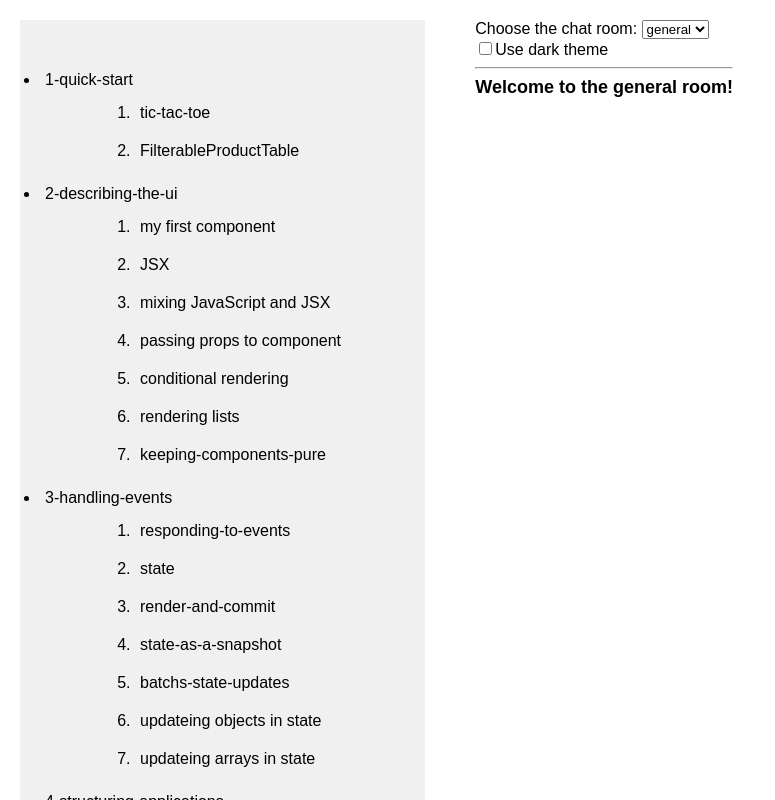
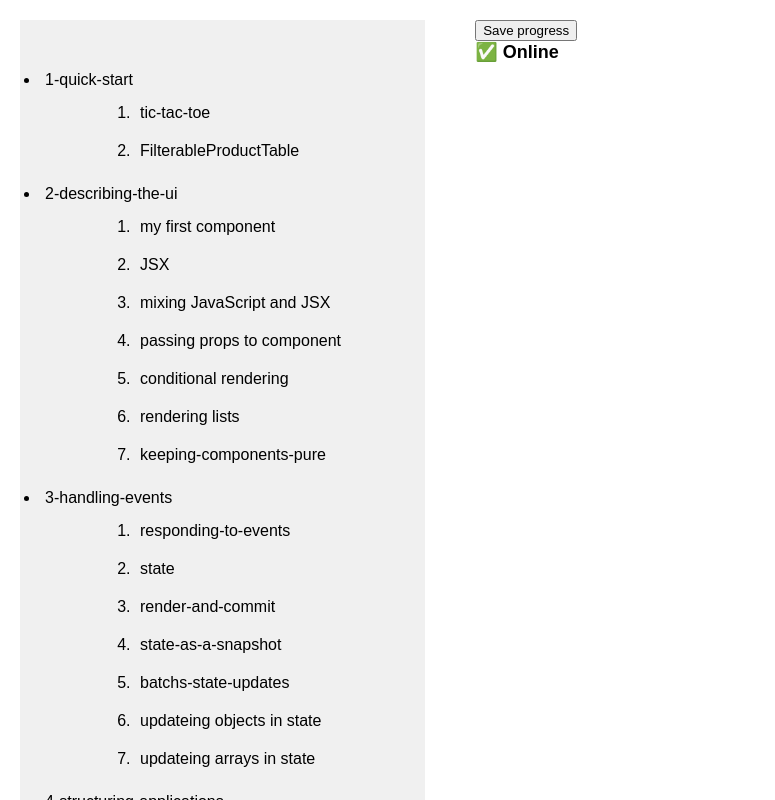
Before and after one commit to yuyongyu08/first-react-app, a React (Vite) app: page / in a window 1280 px wide. Shown: the top 800 px of the page, without its empty margins (0-775 px from the left). Built offline with nearby package versions, Linux system fonts and the light colour scheme.

Commit message:
custom hooks

```diff
--- a/src/demos.jsx
+++ b/src/demos.jsx
@@ -29,6 +29,7 @@ import MyForm from "./views/5-escape-hatches/2-manipulating-the-dom-with-refs/My
 import MyApp from "./views/5-escape-hatches/3-synchronizing-with-effects/MyApp";
 import ChatApp from "./views/5-escape-hatches/5-lifecycle-of-reactive-effects/ChatApp";
 import ChatAppWithHooks from "./views/5-escape-hatches/6-separating-events-from-effects/ChatApp";
+import CustomHookApp from "./views/5-escape-hatches/8-reusing-logix-with-custom-hooks/App"
 
 const demos = [
   {
@@ -165,6 +166,10 @@ const demos = [
       {
         title: "separating-events-from-effects",
         compoment: <ChatAppWithHooks/>,
+      },
+      {
+        title: "reusing-logix-with-custom-hooks",
+        compoment: <CustomHookApp/>,
       }
     ]
   }
--- a/src/views/5-escape-hatches/6-separating-events-from-effects/ChatRoom.jsx
+++ b/src/views/5-escape-hatches/6-separating-events-from-effects/ChatRoom.jsx
@@ -1,4 +1,5 @@
 import { useEffect, useCallback } from "react";
+import { experimental_useEffectEvent as useEffectEvent } from 'react';
 import { createConnection } from "./chat.js";
 import { showNotification } from "./notifications.js";
 const serverUrl = "https://localhost:1234";
--- /dev/null
+++ b/src/views/5-escape-hatches/7-removing-effect-dependencies/test.jsx
@@ -0,0 +1,3 @@
+/**
+ * Reactive values include props and all variables and functions declared directly inside of your component
+ */
--- /dev/null
+++ b/src/views/5-escape-hatches/8-reusing-logix-with-custom-hooks/App.jsx
@@ -0,0 +1,16 @@
+import SaveButton from "./Savebutton";
+import StatusBar from "./StatusBar";
+
+export default function App() {
+  return (
+    <>
+      <SaveButton />
+      <StatusBar />
+    </>
+  );
+}
+
+/**
+ * 1、自定义hooks是组件的一部分，仅仅为了复用和便于阅读做了封装
+ * 2、自定义hooks共享的是状态化的逻辑，而不是状态本身
+ */
--- /dev/null
+++ b/src/views/5-escape-hatches/8-reusing-logix-with-custom-hooks/Savebutton.jsx
@@ -0,0 +1,14 @@
+import useOnlineStatus from "./useOnlineStatus";
+export default function SaveButton() {
+  const isOnline = useOnlineStatus();
+
+  function handleSaveClick() {
+    console.log("✅ Progress saved");
+  }
+
+  return (
+    <button disabled={!isOnline} onClick={handleSaveClick}>
+      {isOnline ? "Save progress" : "Reconnecting..."}
+    </button>
+  );
+}
--- /dev/null
+++ b/src/views/5-escape-hatches/8-reusing-logix-with-custom-hooks/StatusBar.jsx
@@ -0,0 +1,6 @@
+import useOnlineStatus from "./useOnlineStatus";
+
+export default function StatusBar() {
+  const isOnline = useOnlineStatus();
+  return <h1>{isOnline ? "✅ Online" : "❌ Disconnected"}</h1>;
+}
--- /dev/null
+++ b/src/views/5-escape-hatches/8-reusing-logix-with-custom-hooks/useOnlineStatus.js
@@ -0,0 +1,25 @@
+import { useState, useEffect } from 'react';
+
+export default function useOnlineStatus(){
+    const [isOnline, setIsOnline] = useState(true);
+
+    useEffect(() => {
+        function handleOnline() {
+            setIsOnline(true);
+        }
+
+        function handleOffline() {
+            setIsOnline(false);
+        }
+
+        window.addEventListener('online', handleOnline);
+        window.addEventListener('offline', handleOffline);
+
+        return () => {
+            window.removeEventListener('online', handleOnline);
+            window.removeEventListener('offline', handleOffline);
+        };
+    });
+
+    return isOnline;
+}
```
